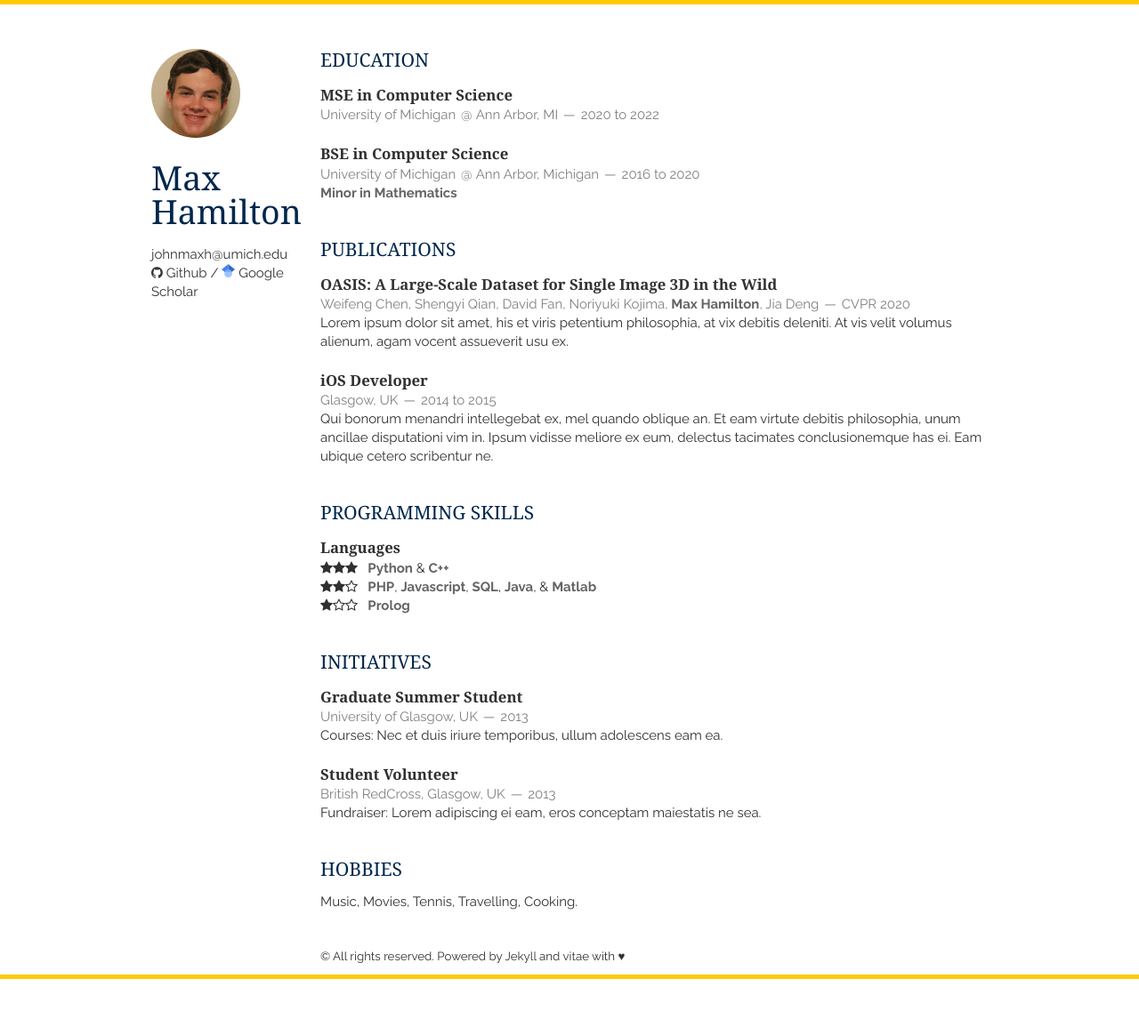
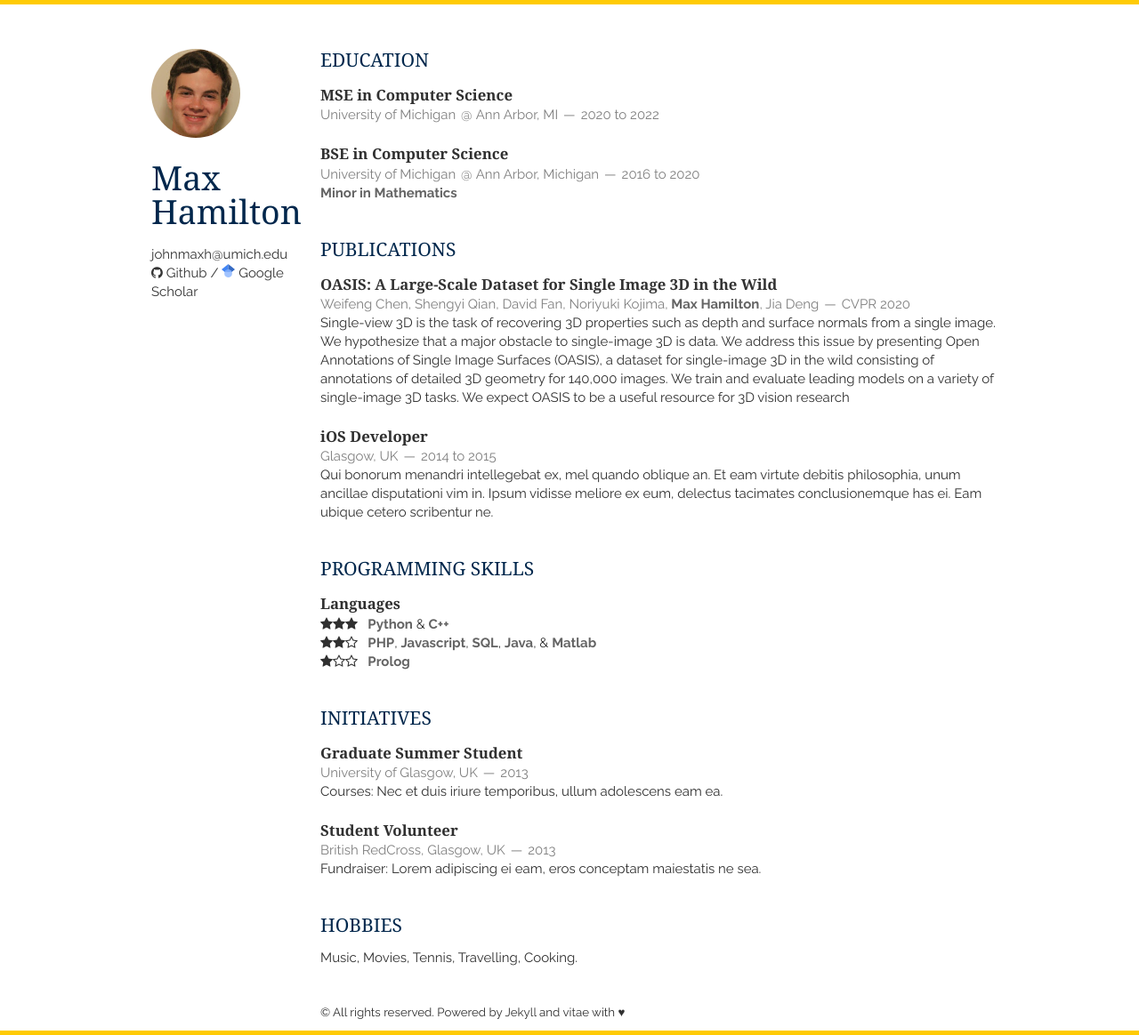
Before and after one commit to johnmaxh/johnmaxh.github.io, a Jekyll site: the page built from index.html, in a window 1280 px wide. Shown: the whole page at 89% size. Built offline with Jekyll 4.4.1, drawn with Linux system fonts in a browser that asks for light colours; nearby versions of some CDN libraries; the list of posts is cut into pages by our own code; before the commit the page ends 1101 px from its top, so only the background shows below that.

Commit message:
Update publications.html

```diff
--- a/_includes/publications.html
+++ b/_includes/publications.html
@@ -5,8 +5,7 @@
             <h1><a href="https://arxiv.org/abs/2007.13215">OASIS: A Large-Scale Dataset for Single Image 3D in the Wild</a></h1>
             <span><address>Weifeng Chen, Shengyi Qian, David Fan, Noriyuki Kojima, <em>Max Hamilton</em>, Jia Deng</address><time>CVPR 2020</time></span>
         </header>
-        <p>Lorem ipsum dolor sit amet, his et viris petentium philosophia,
-            at vix debitis deleniti. At vis velit volumus alienum, agam vocent assueverit usu ex. </p>
+        <p>Single-view 3D is the task of recovering 3D properties such as depth and surface normals from a single image. We hypothesize that a major obstacle to single-image 3D is data. We address this issue by presenting Open Annotations of Single Image Surfaces (OASIS), a dataset for single-image 3D in the wild consisting of annotations of detailed 3D geometry for 140,000 images. We train and evaluate leading models on a variety of single-image 3D tasks. We expect OASIS to be a useful resource for 3D vision research</p>
     </article>
     <article>
         <header>
```
